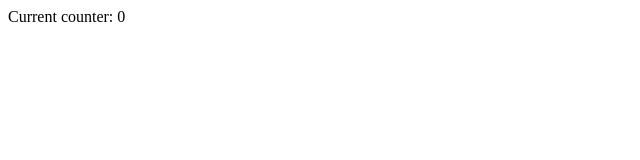
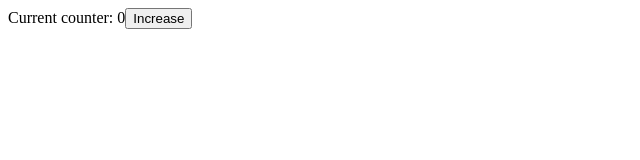
Before and after one commit to lipido/fronty.js, a website: page examples/hello-world.html in a window 1280 px wide. Shown: the whole page, without its empty margins (0-640 px from the left). Drawn offline with nearby package versions, Linux system fonts and the light colour scheme.

Commit message:
Fixes example
The example was not adapted to the rule "one root element" given
by the renderer.

```diff
--- a/examples/hello-world.html
+++ b/examples/hello-world.html
@@ -34,7 +34,7 @@
         var myModel = new Counter();
 
         Handlebars.templates = {};
-        Handlebars.templates.counter = Handlebars.compile('<span>Current counter: {{counter}}</span><button id="increase">Increase</button>');
+        Handlebars.templates.counter = Handlebars.compile('<div><span>Current counter: {{counter}}</span><button id="increase">Increase</button></div>');
 
         var myComponent = new CounterComponent(myModel, 'myapp');
 
```
